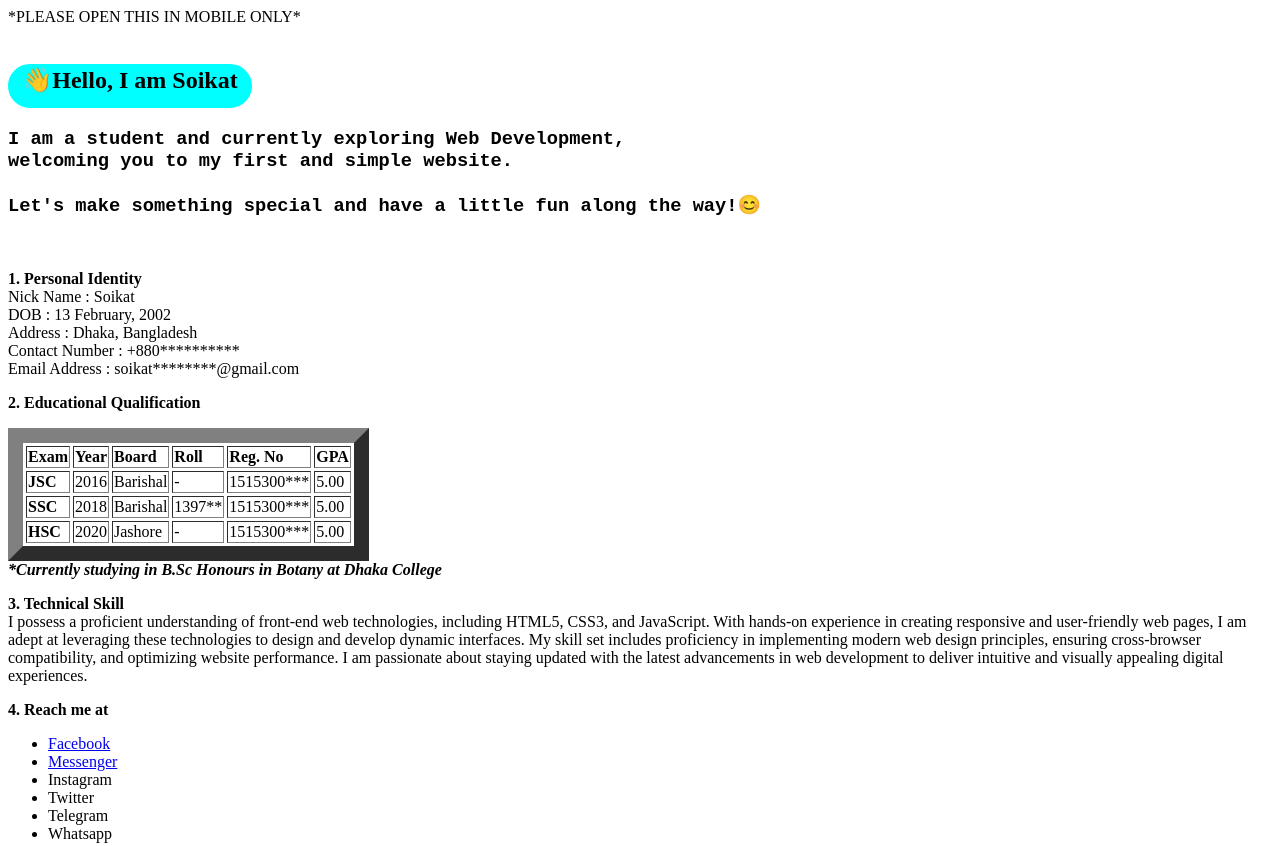
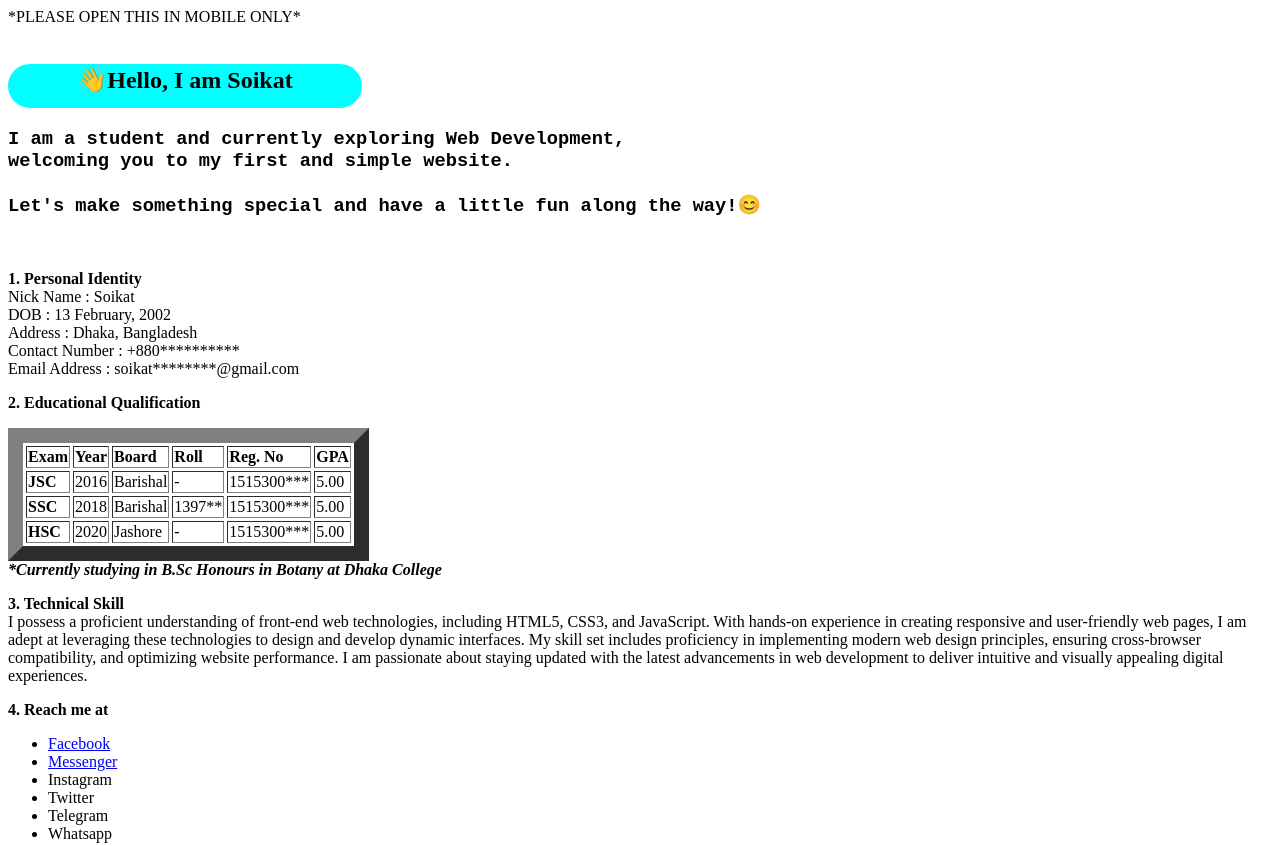
Before and after one commit to soikat75-del/my-personal-info, a plain HTML site: page index.html in a window 1280 px wide. Shown: the top 846 px of the page. Drawn offline with Linux system fonts and the light colour scheme.

```diff
--- a/styles/styles.css
+++ b/styles/styles.css
@@ -4,7 +4,7 @@ h2{
     border-radius: 100px;
     display:block;
     height: 40px;
-    width: 240px;
+    width: 350px;
     text-align: center;
 }
 h3{
```
